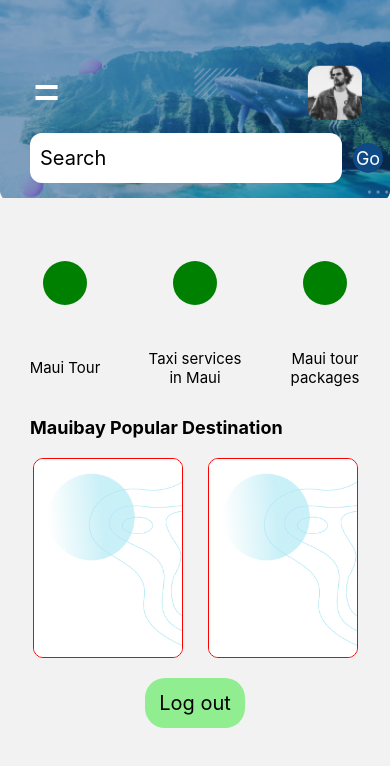
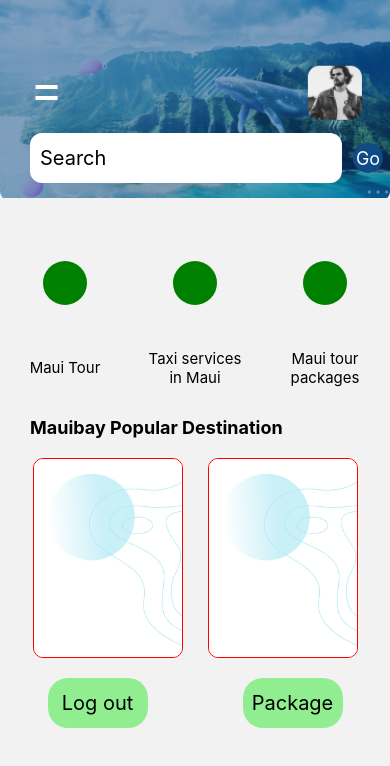
Before and after one commit to catbinhle/Green-Mobile-2, a React Native app: screen /HomeScreen in a window 390 px wide. Shown: the top 766 px of the page. Built offline with nearby package versions, Linux system fonts and the light colour scheme.

Commit message:
Add Navigation

```diff
--- a/App.js
+++ b/App.js
@@ -7,6 +7,10 @@ import { useState } from 'react';
 import { NavigationContainer } from '@react-navigation/native';
 import { createNativeStackNavigator } from '@react-navigation/native-stack'
 import PackageScreen from './components/Package';
+
+import { LogBox } from 'react-native';
+LogBox.ignoreLogs(['Warning: ...']); // Ignore log notification by message
+LogBox.ignoreAllLogs();//Ignore all log notifications
 
 export default function App() {
   const [login, setLogin] = useState(false)
--- a/components/HomeScreen.js
+++ b/components/HomeScreen.js
@@ -3,12 +3,17 @@ import React from 'react'
 import { useState } from 'react'
 
 export default function HomeScreen({
-    onLogout
+    onLogout,
+    navigation
 }) {
     const handleLogout = () => {
 
         alert("Sign out complete")
-        onLogout()
+        navigation.goBack('LoginScreen')
+    }
+
+    const handlePackage = () => {
+        navigation.navigate('PackageScreen')
     }
   return (
     <View style={{
@@ -147,6 +152,7 @@ export default function HomeScreen({
             }} source={require('../assets/background.jpg')}/>
           </View>
 
+        <View style={{flexDirection:'row', justifyContent:'space-around'}}>
             <TouchableOpacity onPress={handleLogout}>
               <View style={{
                 justifyContent:'center',
@@ -164,6 +170,24 @@ export default function HomeScreen({
               </View>
             </TouchableOpacity>
 
+            <TouchableOpacity onPress={handlePackage}>
+              <View style={{
+                justifyContent:'center',
+                alignItems:'center',
+                backgroundColor:'lightgreen',
+                borderRadius:20,
+                width:100,
+                height:50,
+                alignSelf:'center'
+              }}>
+                <Text style={{
+                  fontSize:20,
+                  textAlign:'center'
+                }}>Package</Text>
+              </View>
+            </TouchableOpacity>
+        </View>
+
         </View>
     </View>
   )
--- a/components/LoginScreen.js
+++ b/components/LoginScreen.js
@@ -1,14 +1,15 @@
-import { View, Text, TextInput, TouchableOpacity, Image, Pressable } from 'react-native'
+import { View, Text, TextInput, TouchableOpacity, Image, Pressable, Keyboard } from 'react-native'
 import React from 'react'
 import styles from './styles'
-import App from '../App'
 import Icon from 'react-native-vector-icons/FontAwesome'
 import { useState } from 'react'
 import { NavigationContainer } from '@react-navigation/native';
 import { createNativeStackNavigator } from '@react-navigation/native-stack'
+import HomeScreen from './HomeScreen'
 
 const loginScreen = ({
-    onLogin
+    onLogin,
+    navigation
 }) => {
     const [email,setEmail] = useState('')
     const [pass,setPass] = useState('')
@@ -26,7 +27,8 @@ const loginScreen = ({
             alert('Please input your password')
         }
         else
-            onLogin()
+            //onLogin()
+            navigation.navigate('HomeScreen')
     }
 
     const handleShowPass = () => {
--- a/components/Package.js
+++ b/components/Package.js
@@ -2,8 +2,12 @@ import { View, Text, Image, TextInput, FlatList, ImageBackground, ScrollView, To
 import React from 'react'
 import { StyleSheet } from 'react-native'
 import { useState } from 'react'
+import { NavigationContainer } from '@react-navigation/native';
+import { createNativeStackNavigator } from '@react-navigation/native-stack'
+import HomeScreen from './HomeScreen'
+import loginScreen from './LoginScreen';
 
-export default function PackageScreen() {
+export default function PackageScreen({ navigation }) {
     const [selectedId, setSelectedId] = useState(null)
 
     const renderView = ({item}) => (
@@ -34,6 +38,15 @@ export default function PackageScreen() {
         </TouchableOpacity>
     )
 
+    const handleLogout = () => {
+
+        alert("Sign out complete")
+        navigation.popToTop()
+    }
+
+    const handleGoBack = () => {
+        navigation.goBack('HomeScreen')
+    }
   return (
     <View style={styles.container}>
         <View style={styles.top}>
@@ -58,6 +71,42 @@ export default function PackageScreen() {
             keyExtractor={(item,index) => index.toString()}
           />
       </View>
+
+      <View style={{flexDirection:'row', justifyContent:'space-around', marginBottom:20}}>
+            <TouchableOpacity onPress={handleLogout}>
+              <View style={{
+                justifyContent:'center',
+                alignItems:'center',
+                backgroundColor:'lightgreen',
+                borderRadius:20,
+                width:100,
+                height:50,
+                alignSelf:'center'
+              }}>
+                <Text style={{
+                  fontSize:20,
+                  textAlign:'center'
+                }}>Log out</Text>
+              </View>
+            </TouchableOpacity>
+
+            <TouchableOpacity onPress={handleGoBack}>
+              <View style={{
+                justifyContent:'center',
+                alignItems:'center',
+                backgroundColor:'lightgreen',
+                borderRadius:20,
+                width:100,
+                height:50,
+                alignSelf:'center'
+              }}>
+                <Text style={{
+                  fontSize:20,
+                  textAlign:'center'
+                }}>Go back</Text>
+              </View>
+            </TouchableOpacity>
+        </View>
     </View>
   )
 }
```
Lines whose indentation alone changed are shown as unchanged.
